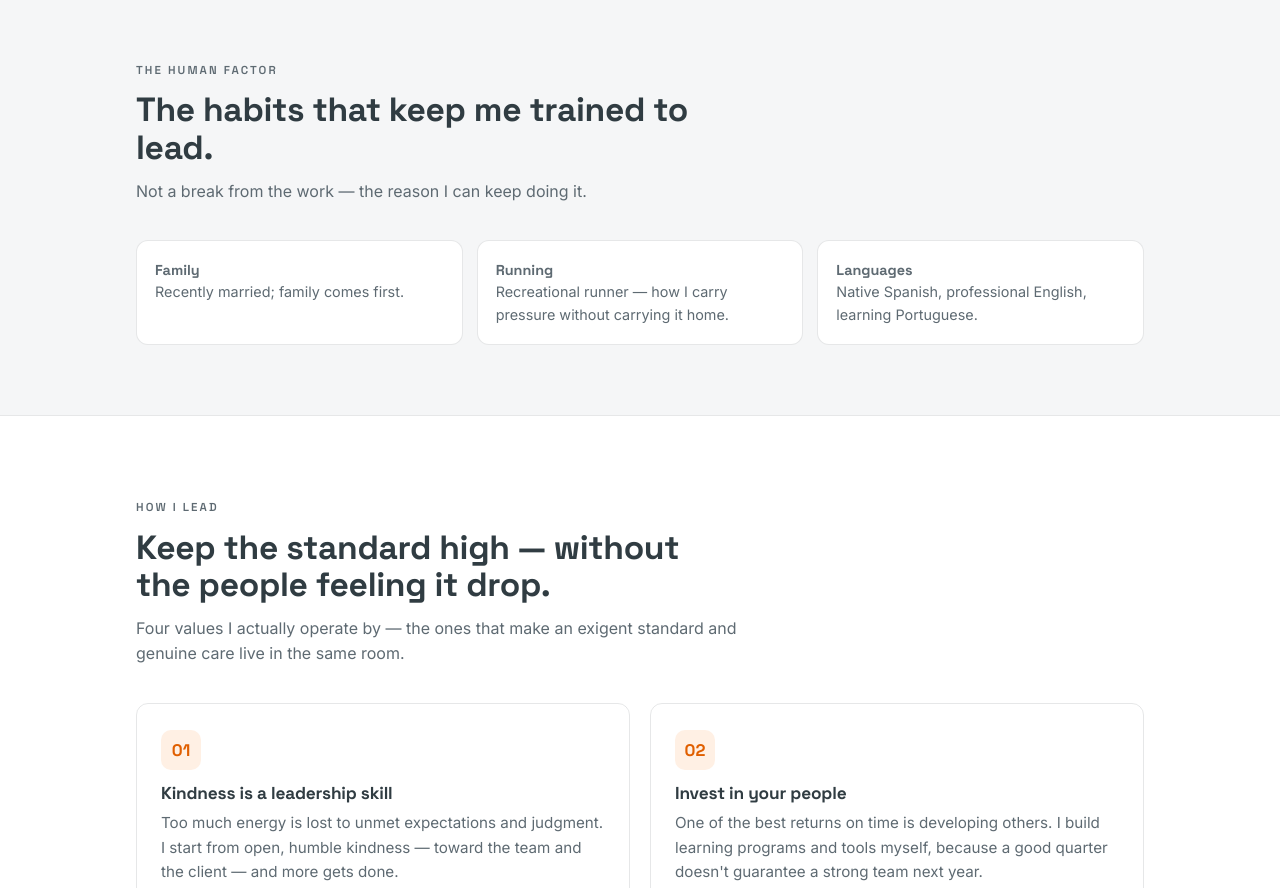
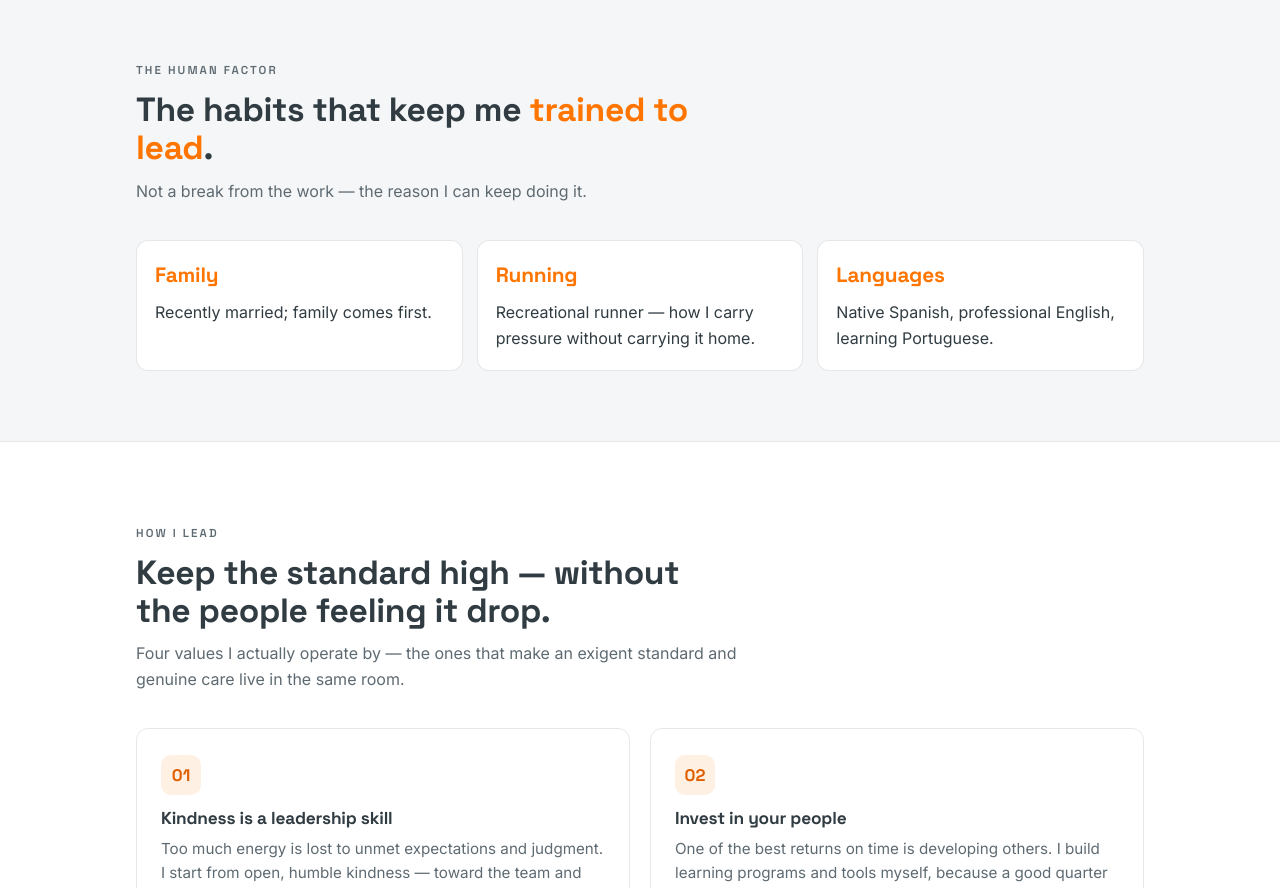
Before and after one commit to cgonzalezp-dev/sam, a plain HTML site: page index.html in a window 1280 px wide. Shown: the part 2168-3056 px from the top of the page. Drawn offline with Linux system fonts and the light colour scheme.

Commit message:
Style Human Factor: orange larger card titles, carbon body text, orange accent in heading
Co-Authored-By: Claude Opus 4.8 <noreply@anthropic.com>

```diff
--- a/index.html
+++ b/index.html
@@ -162,8 +162,9 @@
   /* HUMAN FACTOR */
   .human-grid{display:grid;grid-template-columns:repeat(3,1fr);gap:14px;}
   .human-card{border:1px solid var(--line);border-radius:12px;padding:18px;background:var(--white);}
-  .human-t{margin:0 0 6px;font-family:'Space Grotesk';font-weight:700;font-size:0.95rem;color:var(--orange-deep);}
-  .human-card p{margin:0;color:var(--muted);font-size:0.9rem;line-height:1.55;}
+  .human-card .human-t{margin:0 0 8px;font-family:'Space Grotesk';font-weight:700;font-size:1.3rem;color:var(--orange);letter-spacing:-0.01em;}
+  .human-card p{margin:0;color:var(--carbon);font-size:1rem;line-height:1.6;}
+  #human h2 span{color:var(--orange);}
   @media (max-width:660px){ .human-grid{grid-template-columns:1fr;} }
 
   /* RECOMMENDATIONS */
@@ -416,7 +417,7 @@
   <div class="wrap">
     <div class="sec-head reveal">
       <p class="eyebrow">The human factor</p>
-      <h2>The habits that keep me trained to lead.</h2>
+      <h2>The habits that keep me <span>trained to lead</span>.</h2>
       <p>Not a break from the work — the reason I can keep doing it.</p>
     </div>
     <div class="human-grid reveal">
```
